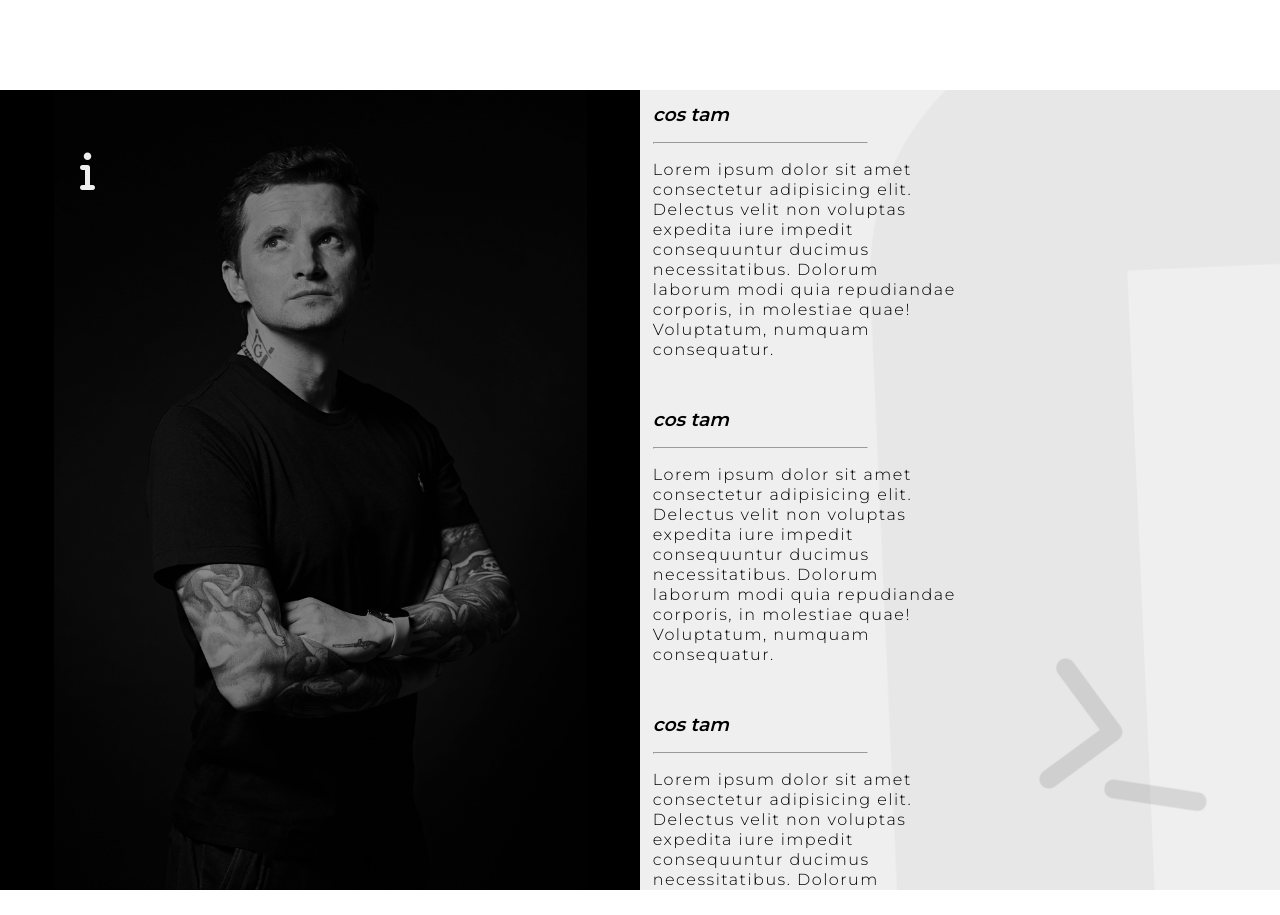
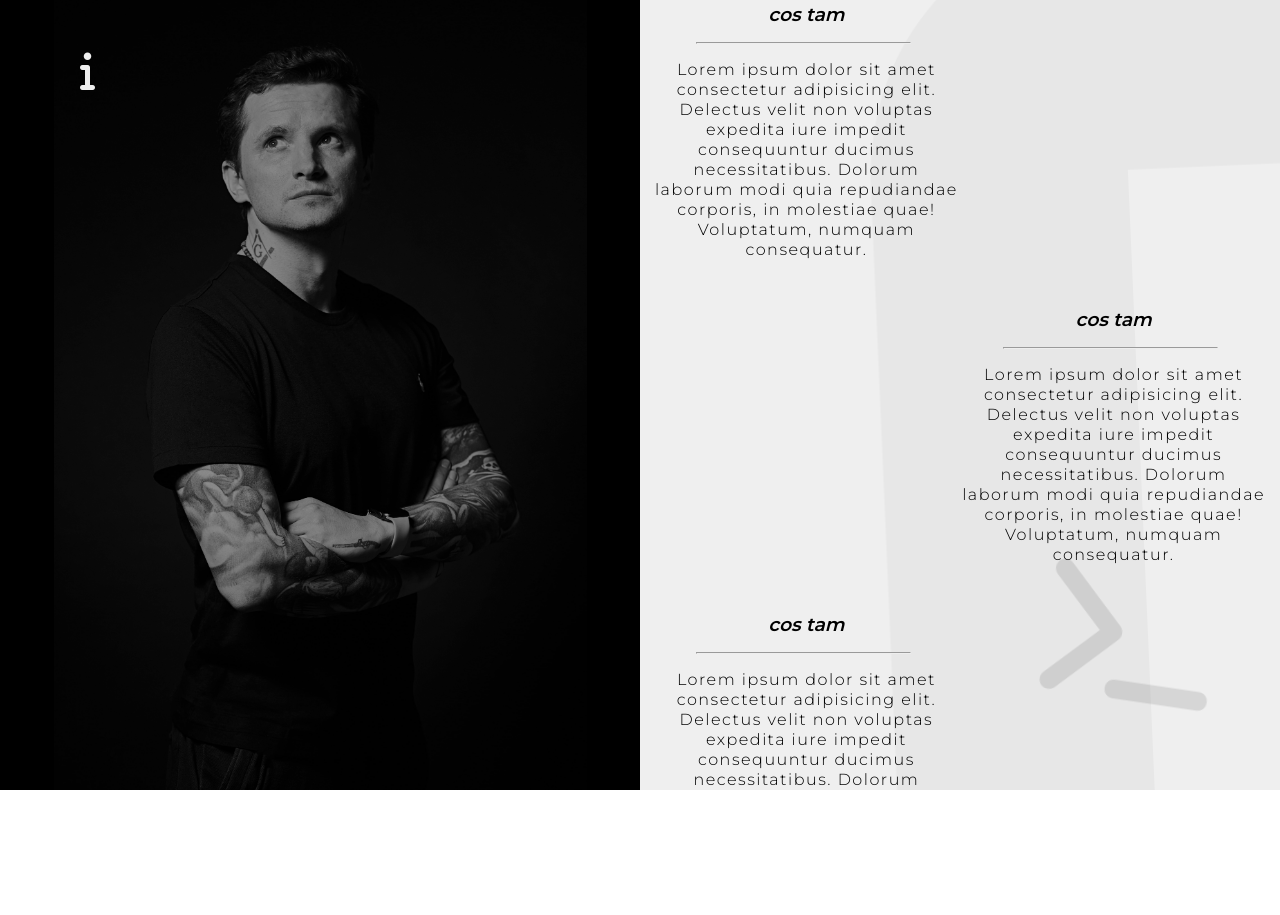
Before and after one commit to RafalRudnik/RafalRudnik.github.io, a website: page index.html in a window 1280 px wide. Shown: the part 810-1725 px from the top of the page. Drawn offline with nearby package versions, Linux system fonts and the light colour scheme; a web font is replaced by a local one.

Commit message:
animations

```diff
--- a/index.html
+++ b/index.html
@@ -10,6 +10,7 @@
     <link href="https://fonts.googleapis.com/css2?family=Montserrat:wght@300;600&family=Nova+Slim&display=swap"
         rel="stylesheet">
     <script src="https://kit.fontawesome.com/2e30f62455.js" crossorigin="anonymous"></script>
+    <link rel="stylesheet" href="https://unpkg.com/aos@next/dist/aos.css" />
     <link rel="stylesheet" href="dist/css/hamburger.min.css">
     <link rel="stylesheet" href="dist/css/main.min.css">
     <title>Rafał Rudnik | twórca stron internetowych</title>
@@ -86,7 +87,7 @@
             <div class="about__right">
                 <i class="fa-solid fa-laptop-code"></i>
                 <i class="fa-solid fa-terminal"></i>
-                <div class="about__righ-txt about__righ-txt-left">
+                <div class="about__righ-txt about__righ-txt-left" data-aos="fade-right">
                     <h3>cos tam</h3>
                     <hr class="underline">
                     <p class="about__right-desc">Lorem ipsum dolor sit amet consectetur adipisicing elit. Delectus velit
@@ -94,7 +95,7 @@
                         quia repudiandae corporis, in molestiae quae! Voluptatum, numquam consequatur.
                     </p>
                 </div>
-                <div class="about__righ-txt about__righ-txt-left">
+                <div class="about__righ-txt about__righ-txt-right" data-aos="fade-left">
                     <h3>cos tam</h3>
                     <hr class="underline">
                     <p class="about__right-desc">Lorem ipsum dolor sit amet consectetur adipisicing elit. Delectus velit
@@ -102,7 +103,7 @@
                         quia repudiandae corporis, in molestiae quae! Voluptatum, numquam consequatur.
                     </p>
                 </div>
-                <div class="about__righ-txt about__righ-txt-left">
+                <div class="about__righ-txt about__righ-txt-left" data-aos="fade-right">
                     <h3>cos tam</h3>
                     <hr class="underline">
                     <p class="about__right-desc">Lorem ipsum dolor sit amet consectetur adipisicing elit. Delectus velit
@@ -110,7 +111,7 @@
                         quia repudiandae corporis, in molestiae quae! Voluptatum, numquam consequatur.
                     </p>
                 </div>
-                <div class="about__righ-txt about__righ-txt-left">
+                <div class="about__righ-txt about__righ-txt-right" data-aos="fade-left">
                     <h3>cos tam</h3>
                     <hr class="underline">
                     <p class="about__right-desc">Lorem ipsum dolor sit amet consectetur adipisicing elit. Delectus velit
@@ -128,7 +129,8 @@
 
     </main>
 
-
+    <script src="https://unpkg.com/aos@next/dist/aos.js"></script>
+    <script src="/dist/js/anim.min.js"></script>
     <script src="/dist/js/main.min.js"></script>
 </body>
 
--- /dev/null
+++ b/src/js/anim.js
@@ -0,0 +1,5 @@
+AOS.init({
+	startEvent: 'DOMContentLoaded',
+	offset: 200,
+	once: false,
+});
--- a/src/js/main.js
+++ b/src/js/main.js
@@ -3,6 +3,8 @@ const navBtn = document.querySelector('.hamburger');
 const navMobile = document.querySelector('.nav-mobile');
 const navMobileItems = document.querySelectorAll('.nav__link-m');
 const headerItem = document.querySelector('.header__main-txt');
+
+
 
 
 const handleNav = () => {
@@ -50,9 +52,9 @@ const handleHeaderAnim = () => {
 
 
 
-
 navBtn.addEventListener('click', handleNav);
 navBtn.addEventListener('mouseenter', navBtnAnimation);
 navMobileItems.forEach((item) => item.addEventListener('click', handleNav));
 window.addEventListener('scroll', handleShowBurger);
 window.addEventListener('scroll', handleHeaderAnim);
+window.addEventListener('scroll', handleObserver);
--- a/src/sass/_large.scss
+++ b/src/sass/_large.scss
@@ -18,10 +18,21 @@
 			}
 		}
 		&__righ-txt {
-			width: 50%;
+			width: 80%;
+		}
+		&__righ-txt-right {
+			align-self: flex-end;
+		}
+		&__righ-txt-left {
+			align-self: flex-start;
 		}
 	}
 }
 
 @media (min-width: 1200px) {
+	.about {
+		&__righ-txt {
+			width: 50%;
+		}
+	}
 }
--- a/src/sass/_medium.scss
+++ b/src/sass/_medium.scss
@@ -13,7 +13,7 @@
 
 	header {
 		background-image: url('/dist/img/hero-big.jpg');
-		margin-bottom: 100px;
+		// margin-bottom: 100px;
 	}
 	.nav {
 		&-desctop {
@@ -100,6 +100,7 @@
 				z-index: 1;
 				h2 {
 					margin-bottom: 3em;
+					font-size: 4rem;
 					font-style: italic;
 					text-align: center;
 					letter-spacing: 2px;
--- a/src/sass/main.scss
+++ b/src/sass/main.scss
@@ -45,7 +45,8 @@ textarea {
 }
 
 .underline {
-	width: 30%;
+	transform: translateX(20%);
+	width: 80%;
 	margin: 1em 0;
 }
 
@@ -248,6 +249,7 @@ header::after {
 	}
 	&__righ-txt {
 		margin-bottom: 3em;
+		text-align: center;
 		h3 {
 			font-style: italic;
 		}
@@ -255,6 +257,7 @@ header::after {
 	&__right-desc {
 		line-height: 2rem;
 		letter-spacing: 1.5px;
+		color: $black-color;
 	}
 }
 
```
Also changed, not shown: dist/css/main.min.css, dist/js/anim.min.js (added), dist/js/main.min.js.
